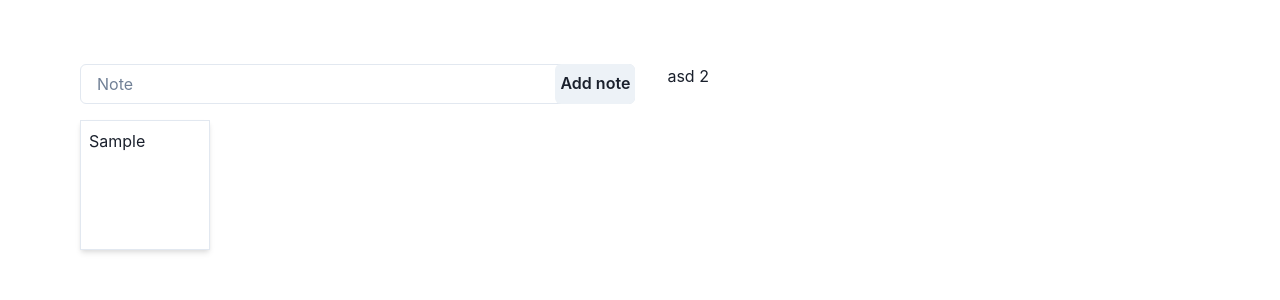
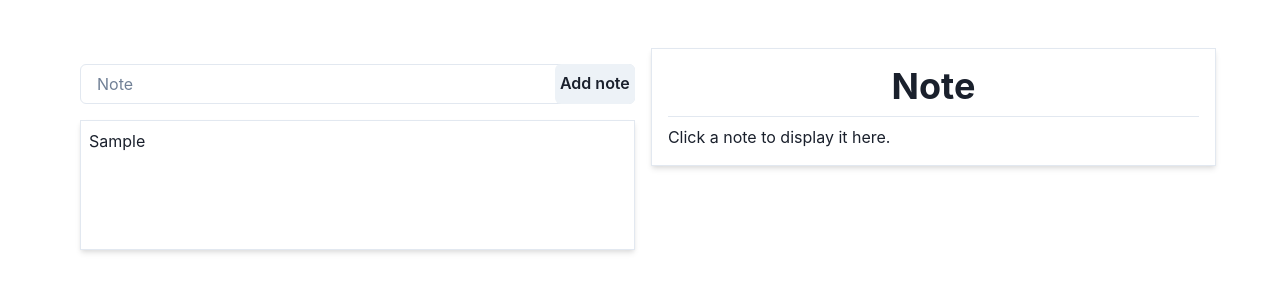
Before and after one commit to Fedevs/React-Notes-app, a React (Create React App) app: page / in a window 1280 px wide. Both pictures are taken after typing "Sample" into the empty fields and a click on the button "Add note". Shown: the top 300 px of the page. Built offline with nearby package versions, Linux system fonts and the light colour scheme.

Commit message:
selected note ready

```diff
--- a/src/App.tsx
+++ b/src/App.tsx
@@ -1,36 +1,45 @@
-import React from "react";
 import { NewNoteInput } from "./components/NewNoteInput";
 import { useAppDispatch, useAppSelector, notesAppActions, Note } from "./redux";
-import { Container, Box, Grid, Flex, Text, GridItem } from "@chakra-ui/react";
+import { Container, Box, Grid, Flex, GridItem } from "@chakra-ui/react";
 import { NoteBox } from "./components/NoteBox";
+import { SelectedNoteBox } from "./components/SelectedNoteBox";
 
 function App() {
-  const selectedNote = useAppSelector((state) => state.notesApp.selectedNote);
-  const notes = useAppSelector((state) => state.notesApp.notes);
+  const { selectedNote, notes } = useAppSelector((state) => state.notesApp);
   const dispatch = useAppDispatch();
 
   const addNote = (note: Note) => {
     dispatch(notesAppActions.addNote(note));
   };
 
+  const selectNote = (note: Note) => {
+    dispatch(notesAppActions.selectNote(note));
+  };
+
   return (
     <>
-      <Container maxW={"100%"}>
+      <Container maxW={"100%"} h="100vh">
         <Flex w="100%" p={12}>
           <Box w="1200px" p={4}>
             <NewNoteInput addNote={addNote} />
-            <Grid mt={4} templateColumns="repeat(auto-fit, 130px)" gap={6}>
+            <Grid mt={4} templateColumns="1fr" gap={6}>
               {notes.map((note: Note) => {
                 return (
-                  <GridItem key={note.id} w="100%" cursor="pointer">
+                  <GridItem
+                    key={note.id}
+                    w="100%"
+                    cursor="pointer"
+                    onClick={() => selectNote(note)}
+                  >
                     <NoteBox note={note.text} />
                   </GridItem>
                 );
               })}
             </Grid>
           </Box>
-          <Box w="100%" p={4}>
-            <Text>asd 2</Text>
+
+          <Box w="100%" shadow="md" borderWidth="1px" h="100%" p={4}>
+            {selectedNote && <SelectedNoteBox note={selectedNote.text} />}
           </Box>
         </Flex>
       </Container>
--- a/src/components/NoteBox.tsx
+++ b/src/components/NoteBox.tsx
@@ -1,5 +1,3 @@
-import react from "react";
-import { useAppDispatch, useAppSelector, notesAppActions } from "../redux";
 import { Box, Text } from "@chakra-ui/react";
 
 interface NoteBoxProps {
@@ -8,7 +6,7 @@ interface NoteBoxProps {
 
 export const NoteBox: React.FC<NoteBoxProps> = ({ note }) => {
   return (
-    <Box p={2} shadow="md" borderWidth="1px" w="130px" h="130px">
+    <Box p={2} shadow="md" borderWidth="1px" w="100%" h="130px">
       <Text overflow="hidden">{note}</Text>
     </Box>
   );
--- /dev/null
+++ b/src/components/SelectedNoteBox.tsx
@@ -0,0 +1,16 @@
+import { VStack, Text, StackDivider, Heading, Center } from "@chakra-ui/react";
+
+interface NoteBoxProps {
+  note: string;
+}
+
+export const SelectedNoteBox: React.FC<NoteBoxProps> = ({ note }) => {
+  return (
+    <VStack divider={<StackDivider borderColor="gray.200" />} align="left">
+      <Heading>
+        <Center>Note</Center>
+      </Heading>
+      <Text>{note ? note : "Click a note to display it here."}</Text>
+    </VStack>
+  );
+};
--- a/src/redux/slices.ts
+++ b/src/redux/slices.ts
@@ -7,13 +7,13 @@ interface Note {
 
 interface NotesState {
   note: Note;
-  selectedNote?: string;
+  selectedNote?: Note;
   notes: Array<Note>;
 }
 
 const initialState: NotesState = {
   note: { id: "", text: "" },
-  selectedNote: "",
+  selectedNote: { id: "", text: "" },
   notes: [],
 };
 
@@ -27,10 +27,10 @@ export const notesAppSlice = createSlice({
     updateNote: (state, action: PayloadAction<string>) => {
       state.note.text = action.payload;
     },
-    getNote: (state, action: PayloadAction<string>) => {
+    selectNote: (state, action: PayloadAction<Note>) => {
       state.selectedNote = state.notes.find(
-        (note: Note) => note.id === action.payload
-      )?.id;
+        (note: Note) => note.id === action.payload.id
+      );
     },
   },
 });
```
